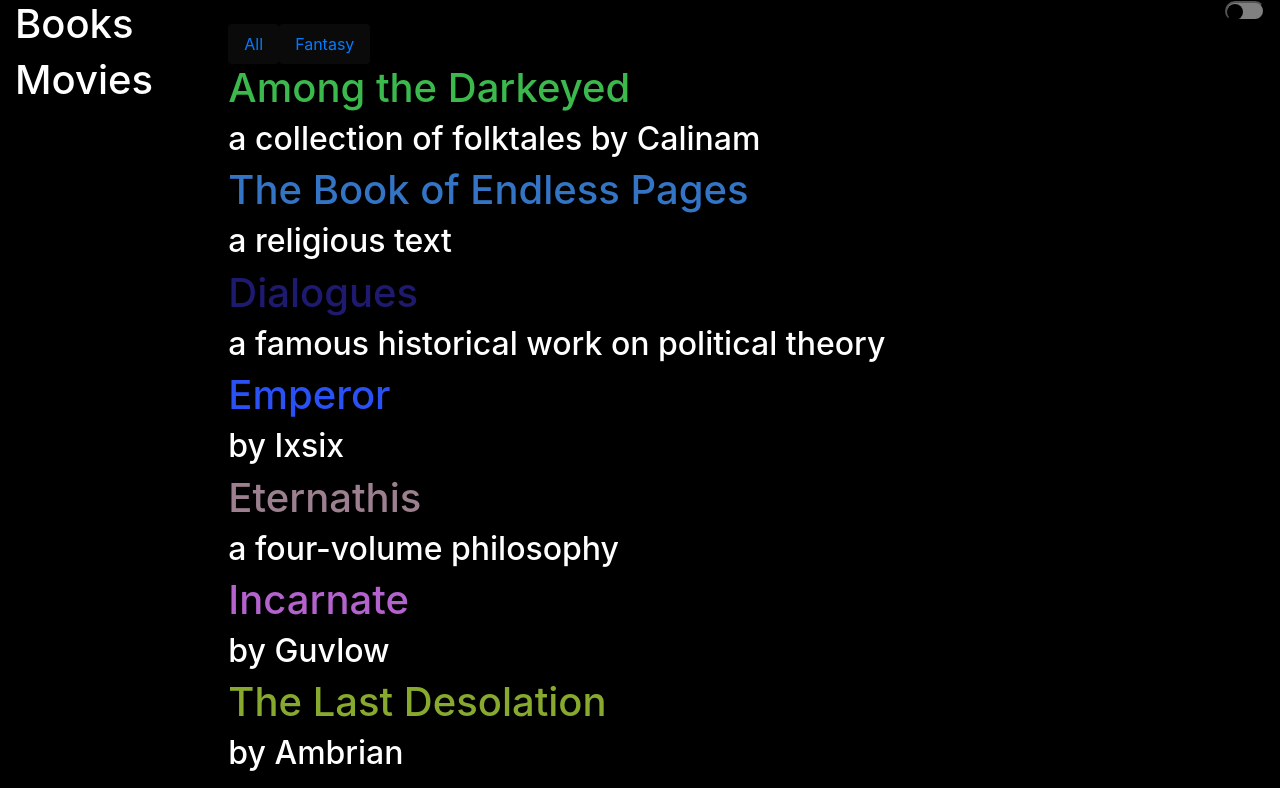
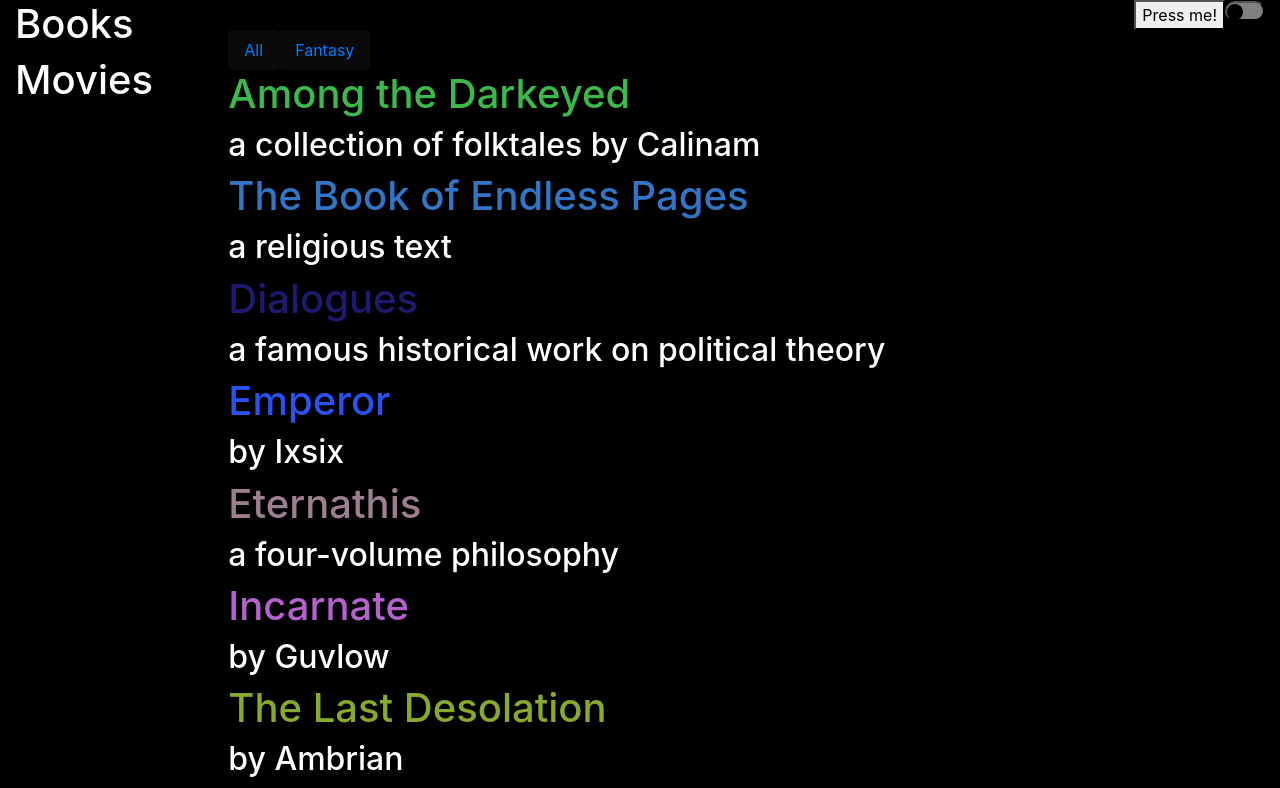
Before and after one commit to athenaeum-codes/athenaeum, a React app: page / in a window 1280 px wide. Shown: the top 788 px of the page. Built offline with nearby package versions, Linux system fonts and the light colour scheme.

Commit message:
Track actions components

```diff
--- a/src/components/action-bar/action-bar.tsx
+++ b/src/components/action-bar/action-bar.tsx
@@ -1,6 +1,9 @@
 import React from 'react';
 import Nav from 'react-bootstrap/Nav';
 import Toggle from '../toggle';
+import Actions from '../actions';
+import Row from 'react-bootstrap/Row';
+import Container from 'react-bootstrap/Container';
 
 interface IActionBarProps {
     colorToggle?: boolean
@@ -11,7 +14,14 @@ export default function ActionBar({ }: IActionBarProps): React.ReactElement {
     return (
         <Nav className="nav justify-content-end">
             <Nav.Item key={Math.random()}>
-                <Toggle></Toggle>
+                <Container fluid>
+                    <Row>
+                        <Actions>
+                            <Actions.NewItem></Actions.NewItem>
+                        </Actions>
+                        <Toggle></Toggle>
+                    </Row>
+                </Container>
             </Nav.Item>
         </Nav>
     )
--- /dev/null
+++ b/src/components/actions/actions.tsx
@@ -0,0 +1,25 @@
+import React, { Component } from 'react';
+import './actions.scss';
+import NewItemAction from './new-item-action';
+
+interface IActionsProps {
+
+}
+interface IActionsState {
+
+}
+
+export default class Actions extends Component<IActionsProps, IActionsState> {
+    state = {}
+    static NewItem: typeof NewItemAction;
+
+    render() {
+        return (
+            <div>
+                {this.props.children}
+            </div>
+        )
+    }
+}
+
+Actions.NewItem = NewItemAction;
--- /dev/null
+++ b/src/components/actions/index.tsx
@@ -0,0 +1,2 @@
+import Actions from './actions';
+export default Actions;
--- /dev/null
+++ b/src/components/actions/new-item-action/index.tsx
@@ -0,0 +1,2 @@
+import NewItemAction from './newItemAction';
+export default NewItemAction;
--- /dev/null
+++ b/src/components/actions/new-item-action/newItemAction.tsx
@@ -0,0 +1,21 @@
+import React, { Component } from 'react';
+    import './newItemAction.scss';
+
+    interface INewItemActionProps {
+
+    }
+    interface INewItemActionState {
+
+    }
+
+    export default class NewItemAction extends Component<INewItemActionProps, INewItemActionState> {
+        state = {}
+
+        render() {
+            return (
+                <div>
+                    <button>Press me!</button>
+                </div>
+            )
+        }
+    }
```
Also changed, not shown: src/components/actions/actions.scss (added), src/components/actions/new-item-action/newItemAction.scss (added).
